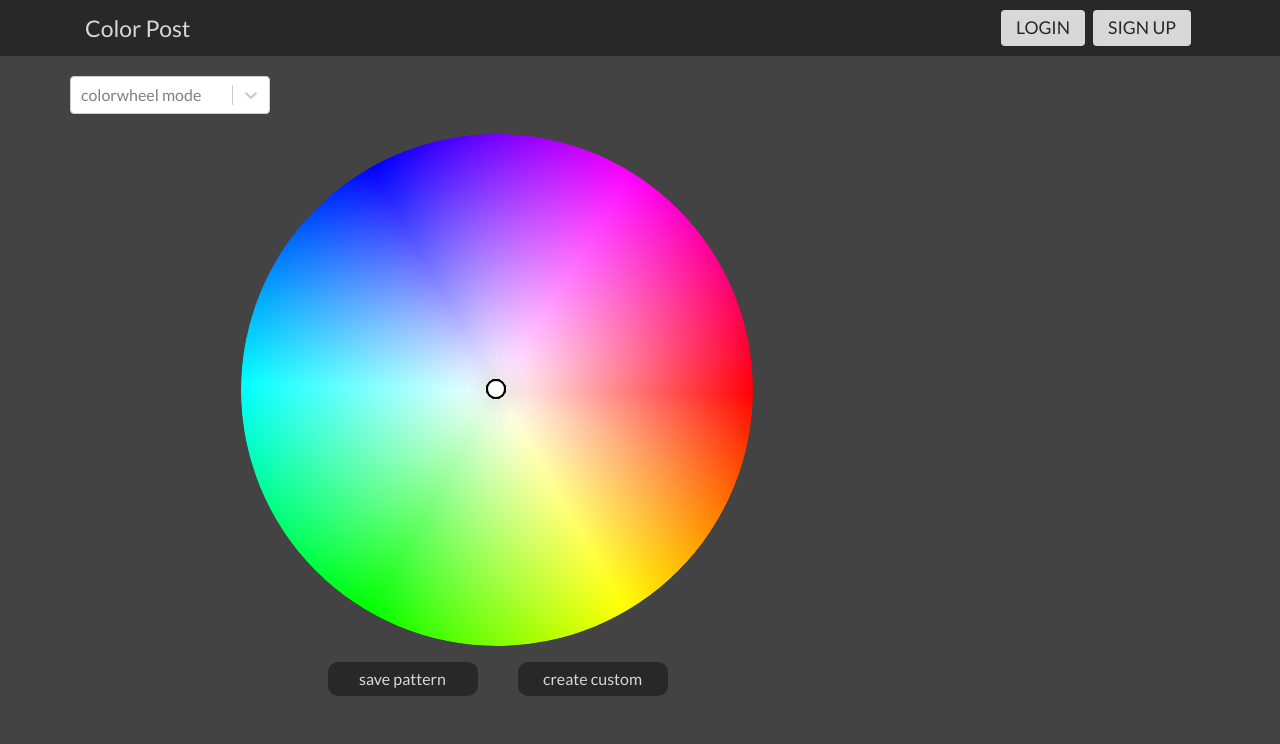
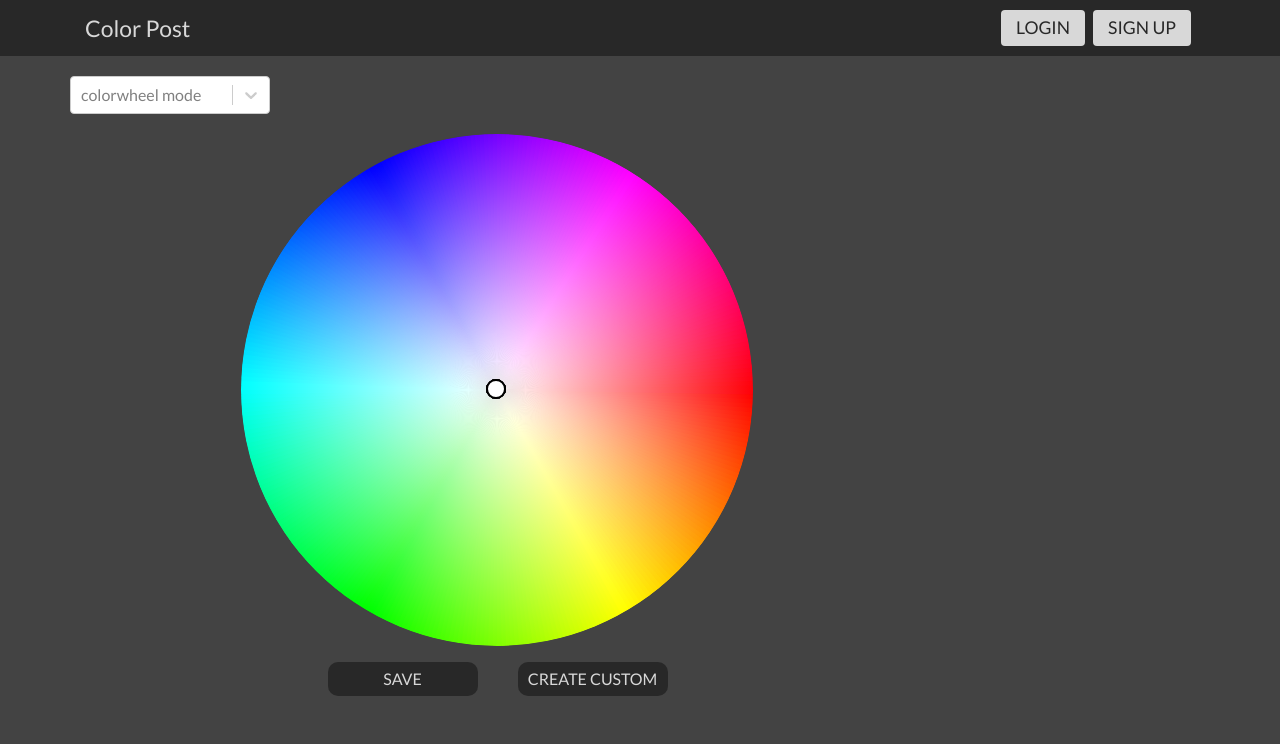
Before and after one commit to michalwarchol/color-post, a React app: page / in a window 1280 px wide. Shown: the top 744 px of the page. Built offline with nearby package versions, Linux system fonts and the light colour scheme; no server answers.

Commit message:
:wrench: Fixed redirect after failing to save custom pattern

```diff
--- a/src/components/ColorWheelButtons/ColorWheelButtons.tsx
+++ b/src/components/ColorWheelButtons/ColorWheelButtons.tsx
@@ -13,6 +13,7 @@ const ColorWheelButtons: React.FC<Props> = ({palette}) => {
 
     const [customVisible, setCustomVisible] = useState<boolean>(false);
     const [showNotification, setShowNotification] = useState<boolean|null>(null);
+    const [notLoggedInNotification, setNotLoggedInNotification] = useState<boolean>(false);
 
     useEffect(()=>{
         if(typeof showNotification === "boolean"){
@@ -21,6 +22,14 @@ const ColorWheelButtons: React.FC<Props> = ({palette}) => {
             }, 3000)
         }
     }, [showNotification])
+
+    useEffect(()=>{
+        if(notLoggedInNotification === true){
+            setTimeout(()=>{
+                setNotLoggedInNotification(false);
+            }, 3000)
+        }
+    }, [notLoggedInNotification])
 
     const createCustomPattern = () => {
         setCustomVisible(!customVisible);
@@ -38,9 +47,8 @@ const ColorWheelButtons: React.FC<Props> = ({palette}) => {
                 palette: palette
             })
         }).then(response => {
-            console.log(response)
             if (response.redirected == true) {
-                location.assign(response.url)
+                setNotLoggedInNotification(true);
             }
             setShowNotification(!showNotification);
         }).catch(err => {
@@ -57,7 +65,8 @@ const ColorWheelButtons: React.FC<Props> = ({palette}) => {
 			})
 		}).then(response => {
 			if (response.redirected == true) {
-				location.assign(response.url)
+				setNotLoggedInNotification(true);
+                return;
 			}
 			setCustomVisible(false);
             setShowNotification(!showNotification);
@@ -68,10 +77,11 @@ const ColorWheelButtons: React.FC<Props> = ({palette}) => {
 
     return (
         <div className="d-flex flex-column flex-sm-row align-items-center justify-content-center">
-            <Button text="save pattern" handleClick={savePattern} />
-            <Button text="create custom" handleClick={createCustomPattern} />
+            <Button text="SAVE" handleClick={savePattern} type="button" />
+            <Button text="CREATE CUSTOM" handleClick={createCustomPattern} type="button" />
             {customVisible && <CustomPattern cancel={cancelCustomPattern} saveCustom={saveCustom} />}
             {(showNotification || !showNotification) && typeof(showNotification)==="boolean" && <NotificationBadge text="Pattern saved" />}
+            {notLoggedInNotification && <NotificationBadge text="You must be logged in user!" />}
         </div>
     )
 }
```
